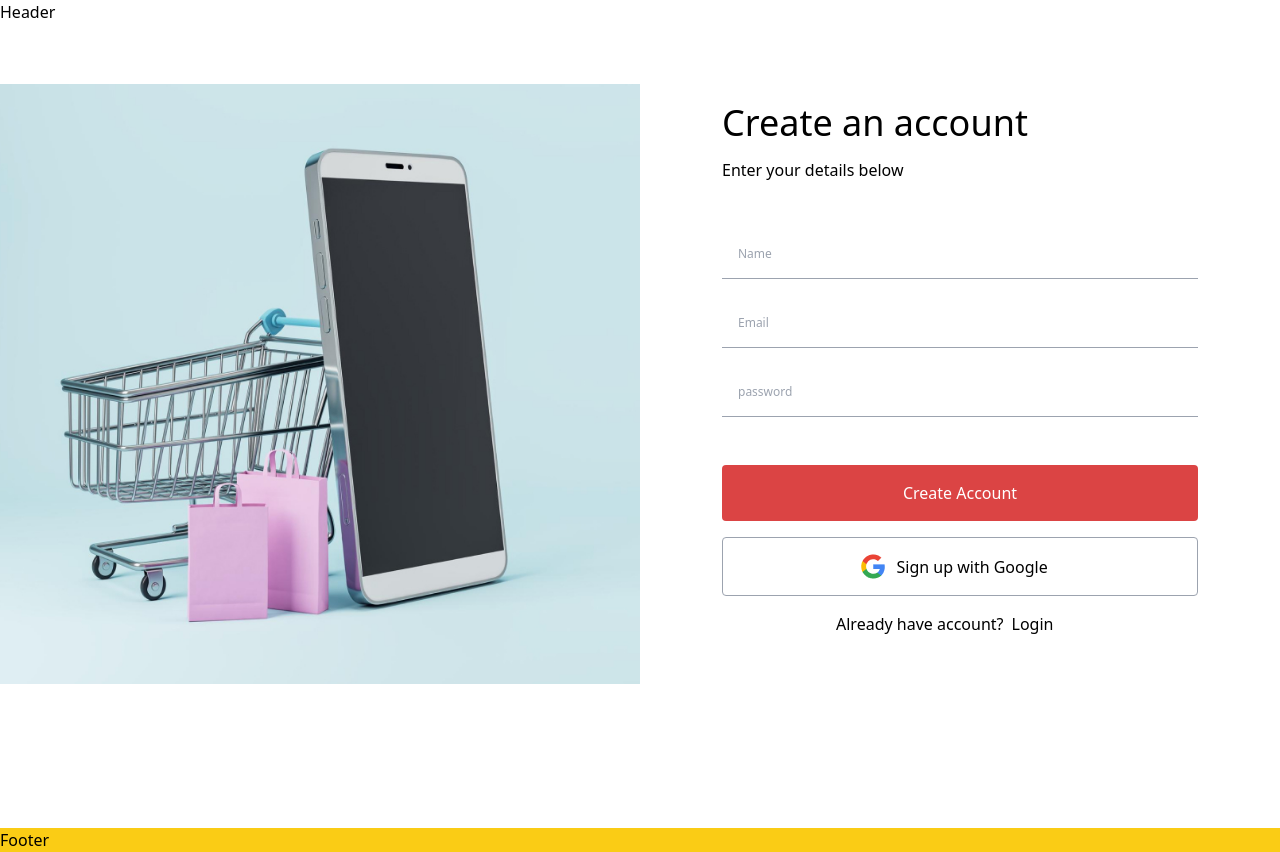
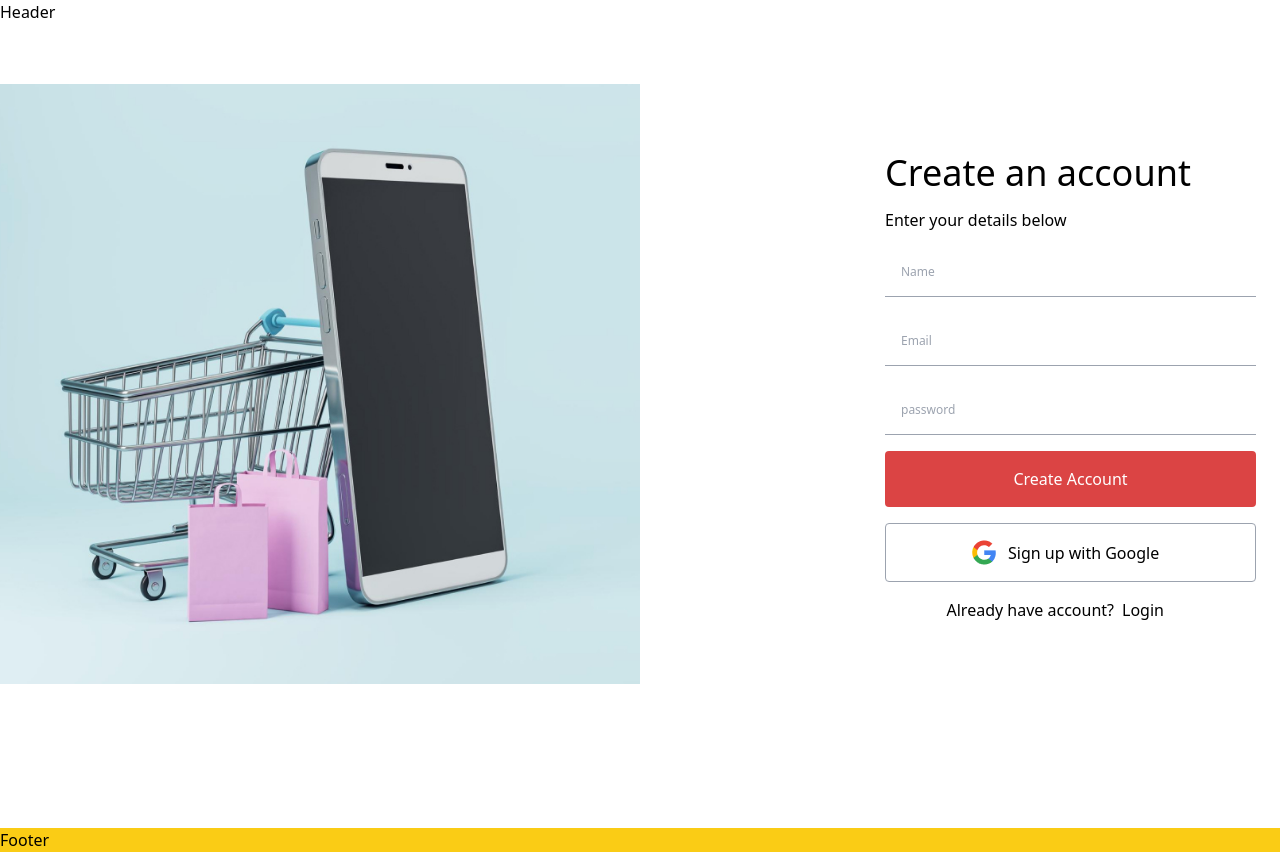
Before and after one commit to codegiyu/e-commerce-mini, a React (Vite) app: page /signup in a window 1280 px wide. Built offline with nearby package versions, Linux system fonts and the light colour scheme.

Commit message:
adjustment on the login and sign form

```diff
--- a/src/layout/AuthLayout.tsx
+++ b/src/layout/AuthLayout.tsx
@@ -9,7 +9,7 @@ export const AuthLayout = ({ children }: ChildrenOnly) => {
         <section className="image-section bg-blue-gray w-full h-full">
           <img src={Image} alt="image-icom" className="w-full h-full" />
         </section>
-        <section className="form-section">
+        <section className="form-section flex items-center lg:justify-end justify-center p-6">
           {children}
         </section>
       </section>
--- a/src/pages/auth/LoginPage.tsx
+++ b/src/pages/auth/LoginPage.tsx
@@ -5,7 +5,7 @@ const LoginPage = () => {
   return (
     <AuthLayout>
 
-      <form action="" className=" flex flex-col gap-[48px] lg:w-[500px] lg:mx-auto p-3  h-full mt-5 lg:mt-0">
+      <form action="" className=" flex flex-col gap-4 w-full max-w-[371px]">
         <div className="flex flex-col gap-2 text-center lg:text-left">
           <h1 className="text-[25px] md:text-[30px] lg:text-[36px] font-medium">Log in to Exclusive</h1>
           <p className="text-[16px] font-normal">Enter your details below</p>
@@ -30,7 +30,7 @@ const LoginPage = () => {
           <button
             type="submit"
             className="bg-[#DB4444] py-4
-            lg:px-30 rounded-sm
+            lg:px-3 rounded-sm
              text-white text-[16px] font-medium  w-[143px]"
           >
             LogIn
--- a/src/pages/auth/SignupPage.tsx
+++ b/src/pages/auth/SignupPage.tsx
@@ -5,17 +5,17 @@ import { Link } from "react-router-dom";
 const SignUP = () => {
   return (
     <AuthLayout>
-      <form action="" className=" flex flex-col gap-[48px] lg:w-[500px] lg:mx-auto p-3  h-full mt-5 lg:mt-0">
+      <form action="" className="flex flex-col gap-4 w-full max-w-[371px]">
         <div className="flex flex-col gap-2 text-center lg:text-left">
           <h1 className="text-[25px] md:text-[30px] lg:text-[36px] font-medium">Create an account</h1>
           <p className="text-[16px] font-normal">Enter your details below</p>
         </div>
-        <div className="flex flex-col gap-5">
+        <div className="flex flex-col gap-5  w-full">
           <input
             type="text"
             placeholder="Name"
             id="name"
-            className="border-b border-gray-400 text-xs px-4 py-4 outline-none"
+            className="border-b border-gray-400 text-xs px-4 py-4 outline-none w-full"
           />
           <input
             type="text"
@@ -30,8 +30,6 @@ const SignUP = () => {
             className="border-b border-gray-400 text-xs px-4 py-4 outline-none"
           />
         </div>
-
-
         <div className="flex flex-col gap-[16px]">
           <button
             type="submit"
```
